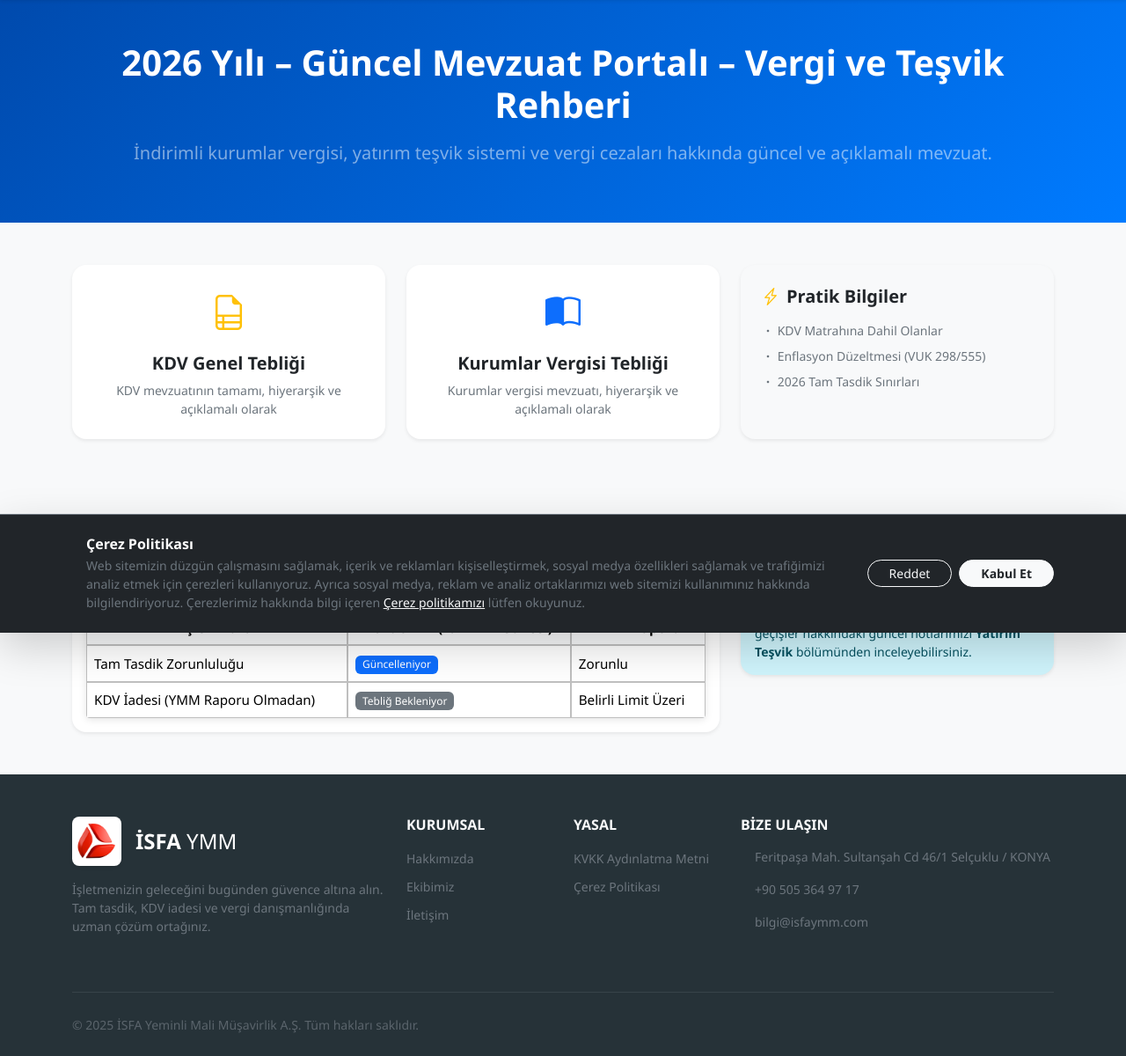
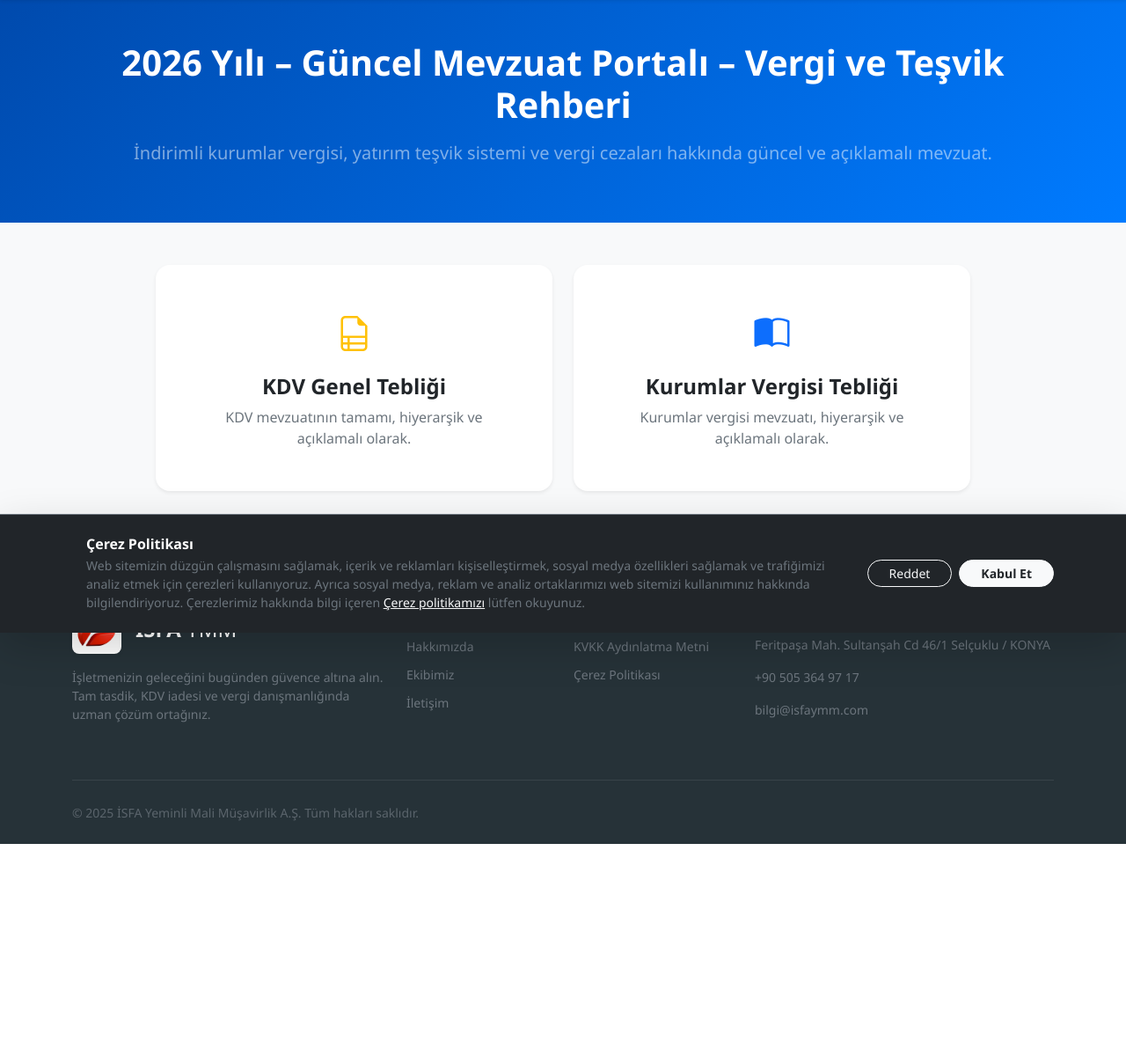
Before and after one commit to Wordand/isfaymm-webuygulama, a Flask app: page /mevzuat in a window 1280 px wide. Shown: the part 81-1281 px from the top of the page at 88% size. After the commit the page ends 1040 px from the top, so only its background shows below. Run offline with Flask 3, Linux system fonts and the light colour scheme; some libraries are stand-ins or nearby versions.

Commit message:
Refine mevzuat pages and period tax allocation UI

```diff
--- a/templates/pages/itus.html
+++ b/templates/pages/itus.html
@@ -44,7 +44,7 @@ KDV iadelerinde indirimli teminat uygulaması sistemi (İTUS) 2026 güncel rehbe
         <div class="row align-items-center g-4">
             <div class="col-lg-8 text-center text-lg-start">
                 <div class="d-inline-flex align-items-center gap-2 px-3 py-1 bg-success bg-opacity-25 text-success rounded-pill mb-3 fw-bold small border border-success border-opacity-50">
-                    <i class="bi bi-shield-check-fill animate-bounce"></i> KDV Genel Uygulama Tebliği | İTUS
+                    <i class="bi bi-shield-fill-check animate-bounce"></i> KDV Genel Uygulama Tebliği | İTUS
                 </div>
                 <h1 class="display-4 fw-black mb-3 lh-tight text-white">
                     İndirimli Teminat Uygulaması <span class="text-success-gradient">Sistemi (İTUS)</span>
--- a/templates/pages/mevzuat.html
+++ b/templates/pages/mevzuat.html
@@ -23,22 +23,17 @@
 <!-- ⭐ ANA KATEGORİ KARTLARI -->
 <section class="py-5">
     <div class="container">
-        <div class="row g-4">
-
-
-
-
-
+        <div class="row g-4 justify-content-center">
 
             <!-- 1️⃣ KDV TEBLİĞİ -->
-            <div class="col-md-6 col-lg-4">
+            <div class="col-md-6 col-lg-5">
                 <a href="{{ url_for('main.kdv_tebligi') }}" class="text-decoration-none">
                     <div class="card shadow-sm border-0 h-100 hover-card">
-                        <div class="card-body text-center p-4">
+                        <div class="card-body text-center p-5">
                             <i class="bi bi-file-earmark-ruled text-warning fs-1"></i>
-                            <h5 class="fw-bold mt-3 text-dark">KDV Genel Tebliği</h5>
-                            <p class="text-muted small mb-0">
-                                KDV mevzuatının tamamı, hiyerarşik ve açıklamalı olarak
+                            <h4 class="fw-bold mt-3 text-dark">KDV Genel Tebliği</h4>
+                            <p class="text-muted mb-0">
+                                KDV mevzuatının tamamı, hiyerarşik ve açıklamalı olarak.
                             </p>
                         </div>
                     </div>
@@ -46,88 +41,20 @@
             </div>
 
             <!-- 2️⃣ KURUMLAR VERGİSİ TEBLİĞİ -->
-            <div class="col-md-6 col-lg-4">
+            <div class="col-md-6 col-lg-5">
                 <a href="{{ url_for('main.kv_tebligi') }}" class="text-decoration-none">
                     <div class="card shadow-sm border-0 h-100 hover-card">
-                        <div class="card-body text-center p-4">
+                        <div class="card-body text-center p-5">
                             <i class="bi bi-book-half text-primary fs-1"></i>
-                            <h5 class="fw-bold mt-3 text-dark">Kurumlar Vergisi Tebliği</h5>
-                            <p class="text-muted small mb-0">
-                                Kurumlar vergisi mevzuatı, hiyerarşik ve açıklamalı olarak
+                            <h4 class="fw-bold mt-3 text-dark">Kurumlar Vergisi Tebliği</h4>
+                            <p class="text-muted mb-0">
+                                Kurumlar vergisi mevzuatı, hiyerarşik ve açıklamalı olarak.
                             </p>
                         </div>
                     </div>
                 </a>
             </div>
 
-            <!-- 3️⃣ PRATİK BİLGİLER -->
-            <div class="col-md-6 col-lg-4">
-                <div class="card shadow-sm border-0 h-100 bg-light">
-                    <div class="card-body p-4">
-                        <h5 class="fw-bold text-dark mb-3"><i class="bi bi-lightning-charge text-warning me-2"></i>Pratik Bilgiler</h5>
-                        <ul class="list-unstyled small mb-0">
-                            <li class="mb-2">
-                                <a href="{{ url_for('main.kdv_tebligi') }}" class="text-decoration-none text-secondary">
-                                    <i class="bi bi-dot"></i> KDV Matrahına Dahil Olanlar
-                                </a>
-                            </li>
-                            <li class="mb-2">
-                                <a href="{{ url_for('main.kv_tebligi') }}" class="text-decoration-none text-secondary">
-                                    <i class="bi bi-dot"></i> Enflasyon Düzeltmesi (VUK 298/555)
-                                </a>
-                            </li>
-                            <li class="mb-2">
-                                <a href="#" class="text-decoration-none text-secondary">
-                                    <i class="bi bi-dot"></i> 2026 Tam Tasdik Sınırları
-                                </a>
-                            </li>
-                        </ul>
-                    </div>
-                </div>
-            </div>
-
-        </div>
-    </div>
-</section>
-
-<!-- ⭐ 2026 LİMİTLERİ & ÖZEL KONULAR (Yeni SEO Alanı) -->
-<section class="py-5 bg-light">
-    <div class="container" data-aos="fade-up">
-        <div class="row g-4">
-            <div class="col-lg-8">
-                <h3 class="fw-bold mb-4">2026 Yılı YMM Tasdik ve KDV İade Sınırları</h3>
-                <div class="table-responsive bg-white p-3 rounded-4 shadow-sm">
-                    <table class="table table-hover align-middle mb-0">
-                        <thead class="table-light">
-                            <tr>
-                                <th>İşlem Türü</th>
-                                <th>2026 Sınırı (Tahmini/Güncel)</th>
-                                <th>YMM Raporu</th>
-                            </tr>
-                        </thead>
-                        <tbody>
-                            <tr>
-                                <td>Tam Tasdik Zorunluluğu</td>
-                                <td><span class="badge bg-primary">Güncelleniyor</span></td>
-                                <td>Zorunlu</td>
-                            </tr>
-                            <tr>
-                                <td>KDV İadesi (YMM Raporu Olmadan)</td>
-                                <td><span class="badge bg-secondary">Tebliğ Bekleniyor</span></td>
-                                <td>Belirli Limit Üzeri</td>
-                            </tr>
-                        </tbody>
-                    </table>
-                </div>
-            </div>
-            <div class="col-lg-4">
-                <div class="alert alert-info border-0 shadow-sm rounded-4">
-                    <h5 class="fw-bold"><i class="bi bi-info-circle me-2"></i>Önemli: 2025/9903 Sayılı Karar</h5>
-                    <p class="small mb-0">
-                        Yeni yatırım teşvik sistemi (2025/9903) ile getirilen vergi indirim oranları ve bölgeler arası geçişler hakkındaki güncel notlarımızı <b>Yatırım Teşvik</b> bölümünden inceleyebilirsiniz.
-                    </p>
-                </div>
-            </div>
         </div>
     </div>
 </section>
--- a/templates/partials/navbar.html
+++ b/templates/partials/navbar.html
@@ -205,7 +205,7 @@
                                     </a>
                                     <a class="dropdown-item-modern p-2" href="{{ url_for('main.itus') }}">
                                         <div>
-                                            <div class="dmi-label text-dark"><i class="bi bi-shield-check-fill text-success me-1"></i> İndirimli Teminat Uygulaması (İTUS)</div>
+                                            <div class="dmi-label text-dark"><i class="bi bi-shield-fill-check text-success me-1"></i> İndirimli Teminat Uygulaması (İTUS)</div>
                                             <div class="dmi-desc">İTUS Sertifikası ve İade İşlemleri</div>
                                         </div>
                                     </a>
```
Also changed, not shown: templates/reports/donem_hesabi.html (+28 -9 lines).
